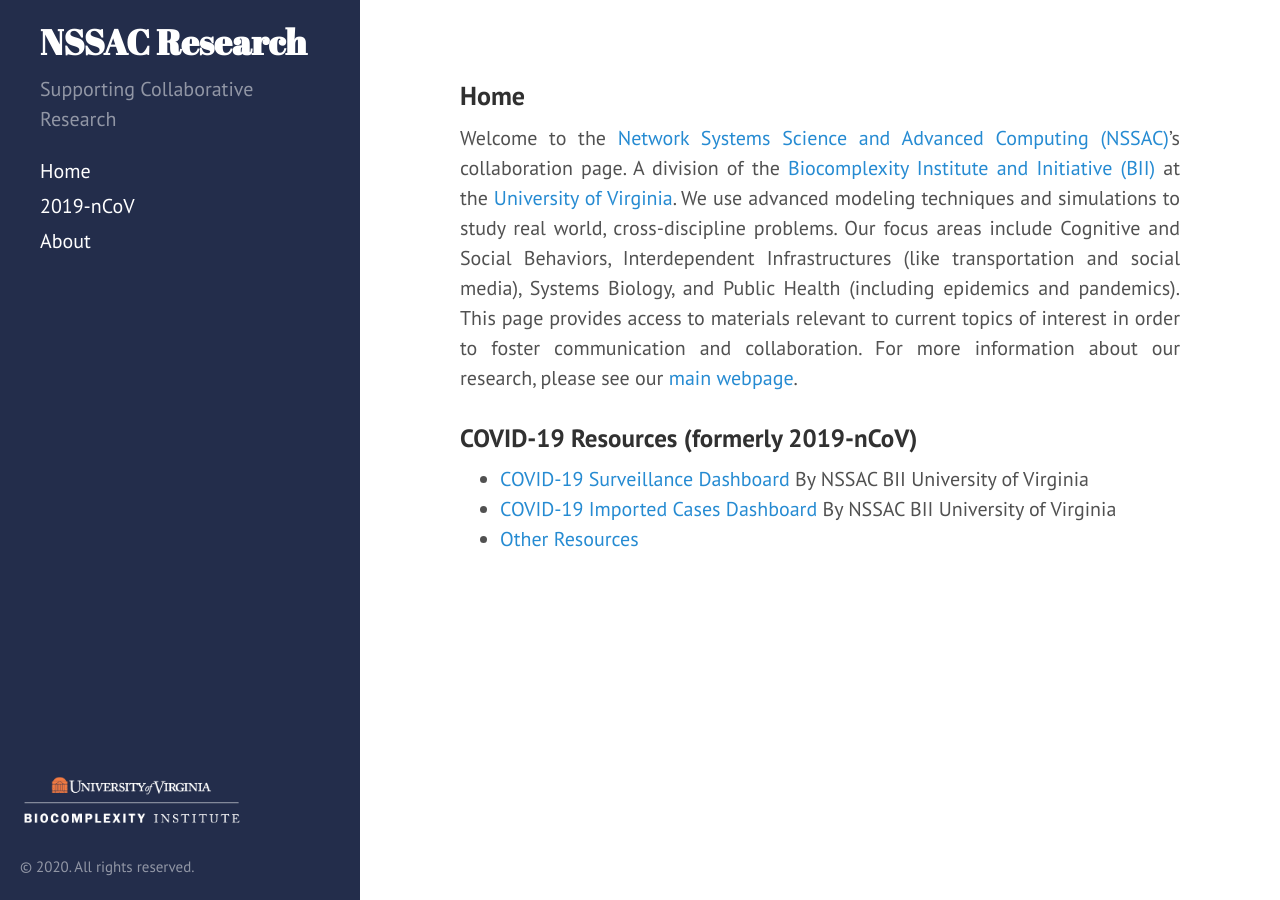
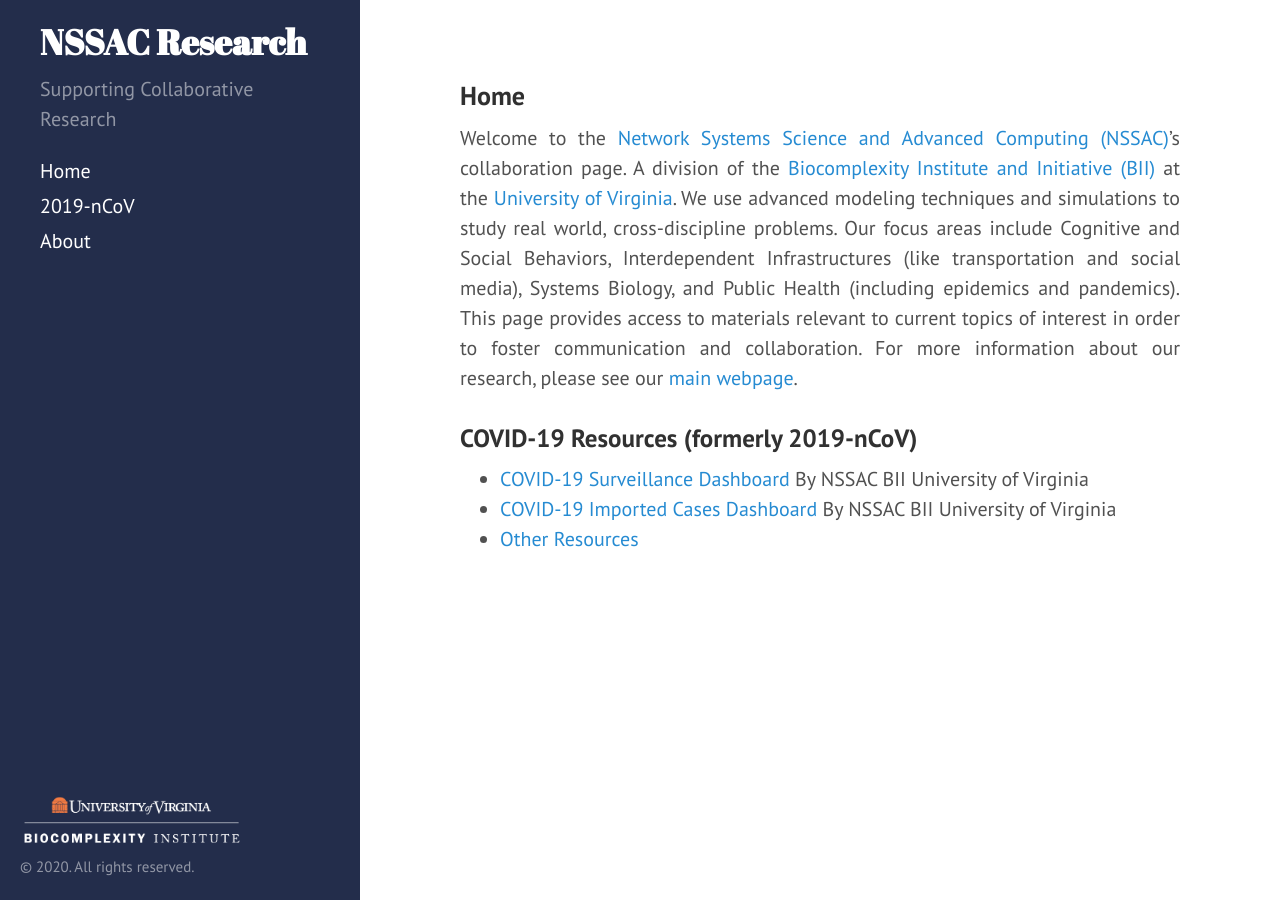
Before and after one commit to mehta-gaurav/mehta-gaurav.github.io, a Jekyll site: the page built from index.md, in a window 1280 px wide. Built offline with Jekyll 4.4.1, drawn with Linux system fonts in a browser that asks for light colours.

Commit message:
Update sidebar.html

```diff
--- a/_includes/sidebar.html
+++ b/_includes/sidebar.html
@@ -16,7 +16,7 @@
     </nav>
 
     <div class="sidebar-sticky">
-      <a href="https://biocomplexity.virginia.edu" target="_blank"><img src="images/bii_logo_v5-01.png" style="width: 70%"></a>
+      <a href="https://biocomplexity.virginia.edu" target="_blank"><img src="images/bii_logo_v5-01.png" style="width: 70%; margin: 0;"></a>
       <p style="font-size: 15px;">&copy; {{ site.time | date: '%Y' }}. All rights reserved.</p>
   </div>
    </div>
```
